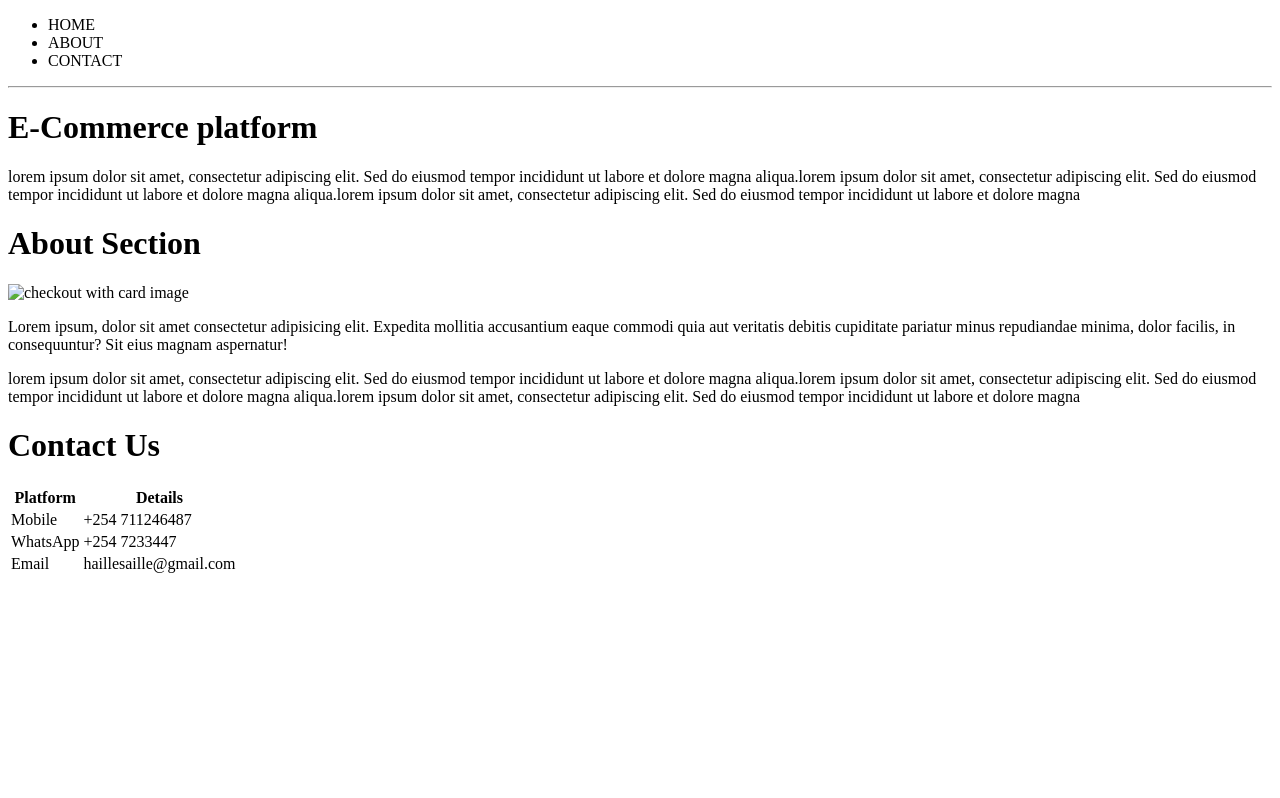
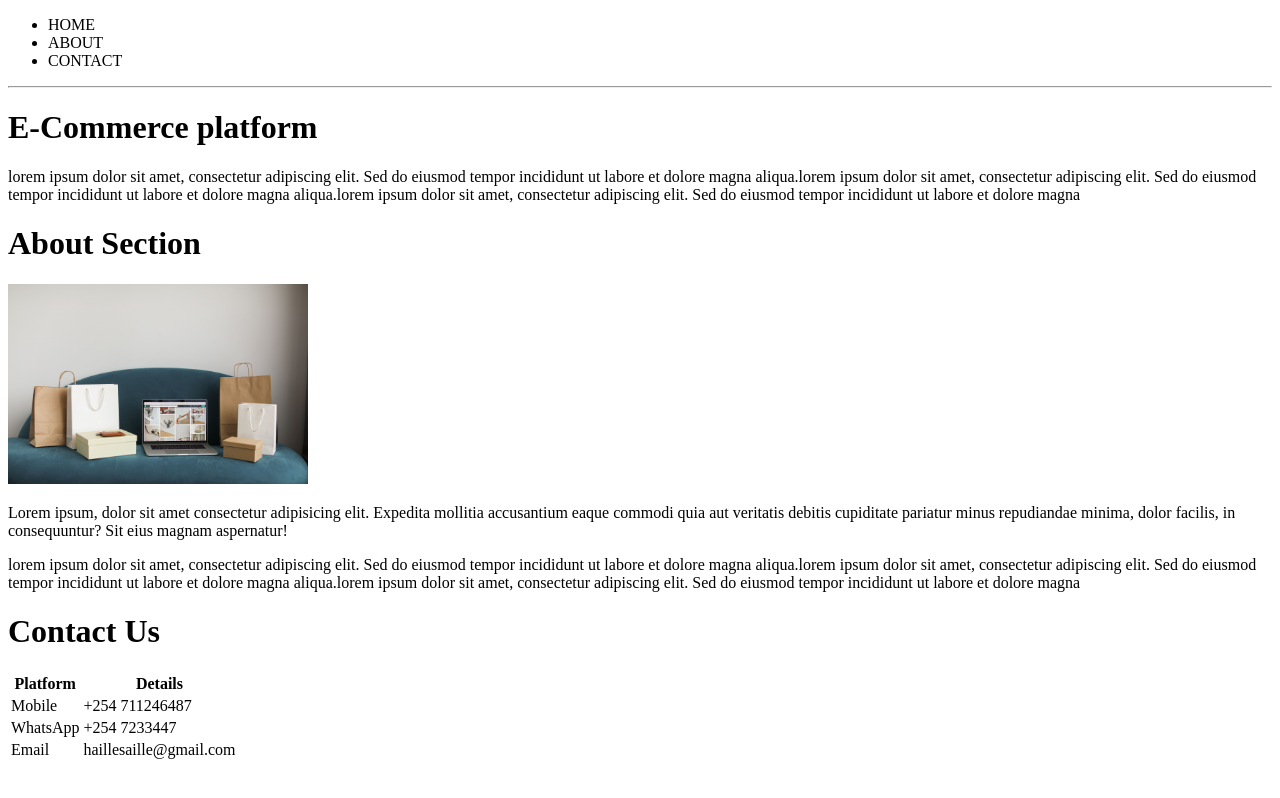
Before and after one commit to edd1ejack/HTMLpractice, a plain HTML site: page index.html in a window 1280 px wide. Drawn offline with Linux system fonts and the light colour scheme.

Commit message:
added my images to file called assets

```diff
--- a/index.html
+++ b/index.html
@@ -22,10 +22,10 @@
 </div>
 <div>
 <h1>About Section</h1>
-<img src="ecommerceimg.jpg" alt="checkout with card image" width="300">
+<img src="./assets/ecommerceimg.jpg" alt="checkout with card image" width="300">
 <p>Lorem ipsum, dolor sit amet consectetur adipisicing elit. Expedita mollitia accusantium eaque commodi quia aut veritatis debitis cupiditate pariatur minus repudiandae minima, dolor facilis, in consequuntur? Sit eius magnam aspernatur!<p>lorem ipsum dolor sit amet, consectetur adipiscing elit. Sed do eiusmod tempor incididunt ut labore et dolore magna aliqua.lorem ipsum dolor sit amet, consectetur adipiscing elit. Sed do eiusmod tempor incididunt ut labore et dolore magna aliqua.lorem ipsum dolor sit amet, consectetur adipiscing elit. Sed do eiusmod tempor incididunt ut labore et dolore magna </p>
 </div>
-<!..Contact Section..>
+<!--Contact Section-->
 <div>
     <h1>Contact Us</h1>
     <table>
```
